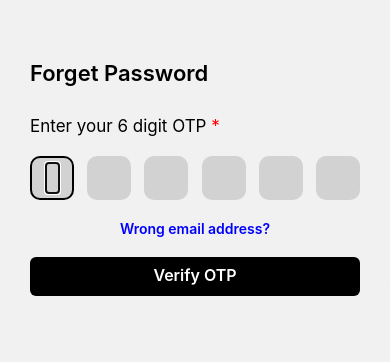
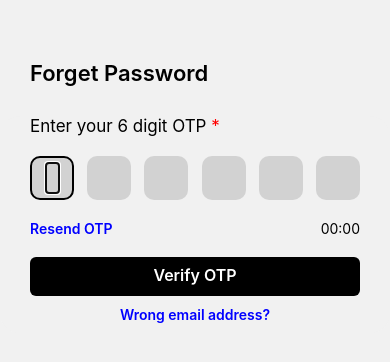
Before and after one commit to chuchrahimanshu/chatting, a React Native app in the folder frontend/: screen /ForgetPassword in a window 390 px wide. Shown: the top 362 px of the page. Built offline with nearby package versions, Linux system fonts and the light colour scheme.

Commit message:
Update UI Elements in Forget Password Screen

```diff
--- a/frontend/screens/auth/ForgetPassword.js
+++ b/frontend/screens/auth/ForgetPassword.js
@@ -68,10 +68,9 @@ const ForgetPassword = ({ navigation }) => {
               />
             ))}
           </View>
-          <View style={[styles.flexBetween, { alignSelf: "center" }]}>
-            <Text style={styles.link} onPress={handleSignInNavigation}>
-              Wrong email address?
-            </Text>
+          <View style={styles.flexBetween}>
+            <Text style={styles.link}>Resend OTP</Text>
+            <Text style={styles.navigateText}>00:00</Text>
           </View>
           <View style={styles.buttonContainer}>
             <Pressable
@@ -80,6 +79,11 @@ const ForgetPassword = ({ navigation }) => {
               <Text style={styles.buttonText}>Verify OTP</Text>
             </Pressable>
           </View>
+          <View style={[styles.flexBetween, { alignSelf: "center" }]}>
+            <Text style={styles.link} onPress={handleSignInNavigation}>
+              Wrong email address?
+            </Text>
+          </View>
         </View>
       </View>
     </SafeAreaView>
```
